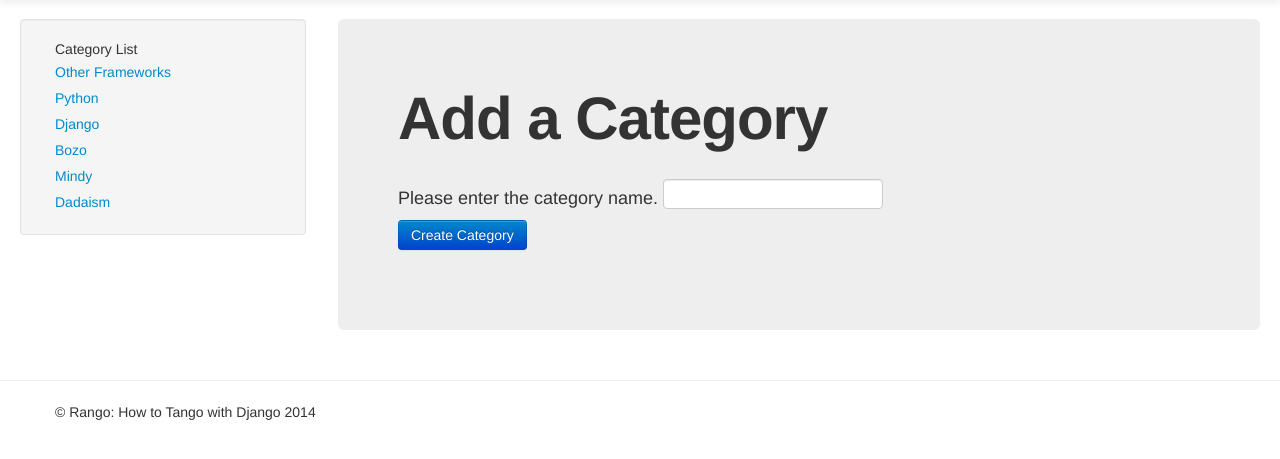
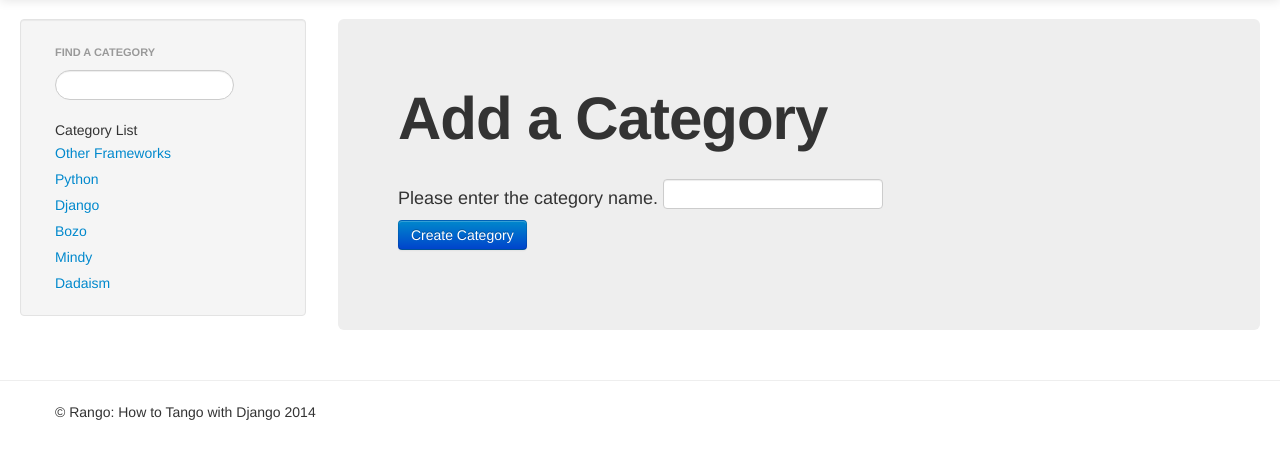
Before and after one commit to jochasinga/tango-django, a Django app: page /rango/add_category/ in a window 1280 px wide; the page is wider, and only the part inside the window is pictured. Shown: the part 41-500 px from the top of that part. Run offline with Django 3.2, Linux system fonts and the light colour scheme; a user stored in the database is signed in; data comes from the database, SQL or seed files in the repository; both versions use the stored data as it was after the commit; parts of the project's set-up code (start-up, migrations or seed data) failed here and were passed over; some libraries are stand-ins or nearby versions.

Commit message:
15.2.4 Update Base Template

```diff
--- a/tango_with_django_project/rango/urls.py
+++ b/tango_with_django_project/rango/urls.py
@@ -37,4 +37,6 @@ urlpatterns = patterns('',
     url(r'^goto/$', views.track_url, name='track_url'),
 
     url(r'^like_category/$', views.like_category, name='like_category'),
+
+    url(r'^suggest_category/$', views.suggest_category, name='suggest_category'),
 )
--- a/tango_with_django_project/rango/views.py
+++ b/tango_with_django_project/rango/views.py
@@ -32,6 +32,7 @@ from rango.forms import CategoryForm, PageForm, UserForm, UserProfileForm
 from datetime import datetime
 # External functions
 from rango.bing_search import run_query
+import rango.get_category_list
 
 def simple_encode_decode(any_string):
 
@@ -546,3 +547,17 @@ def like_category(req):
             category.save()
 
     return HttpResponse(likes)
+
+def suggest_category(req):
+
+    """Return the top max_results matching category results"""
+
+    context = RequestContext(req)
+    cat_list = []
+    starts_with = ''
+    if req.method == 'GET':
+        starts_with = req.GET['suggestion']
+
+    cat_list = get_category_list(8, starts_with)
+
+    return render_to_response('rango/category_list.html', {'cat_list': cat_list}, context)
--- a/tango_with_django_project/templates/rango/base.html
+++ b/tango_with_django_project/templates/rango/base.html
@@ -49,13 +49,20 @@
       <div class="row-fluid">
 	<div class="span3">
 	  <div class="well sidebar-nav">
+	    <ul class="nav nav-list">
+		  <li class="nav-header">Find a Category</li>
+		  <form>
+		  <label></label>
+		  <li><input class="search-query span10" type="text" name="suggestion" value="" id="suggestion" /></li>
+		  </form>
+	    </ul>
 	    {% block sidebar %}
 	    {% endblock %}
 	    <div id="cats">
 	      {% if cat_list %}
-	        <ul class="nav nav-list"><li>Category List</li></ul>
-	          <!--Import category_list.html snippet-->
-	          {% include "rango/category_list.html" with cat_list=cat_list %}
+	      <ul class="nav nav-list"><li>Category List</li></ul>
+	      <!--Import category_list.html snippet-->
+	      {% include "rango/category_list.html" with cat_list=cat_list %}
 	      {% endif %}
             </div>
 	  </div>
```
Also changed, not shown: tango_with_django_project/rango/get_category_list.py (added, +27 -0 lines), tango_with_django_project/rango.db.
